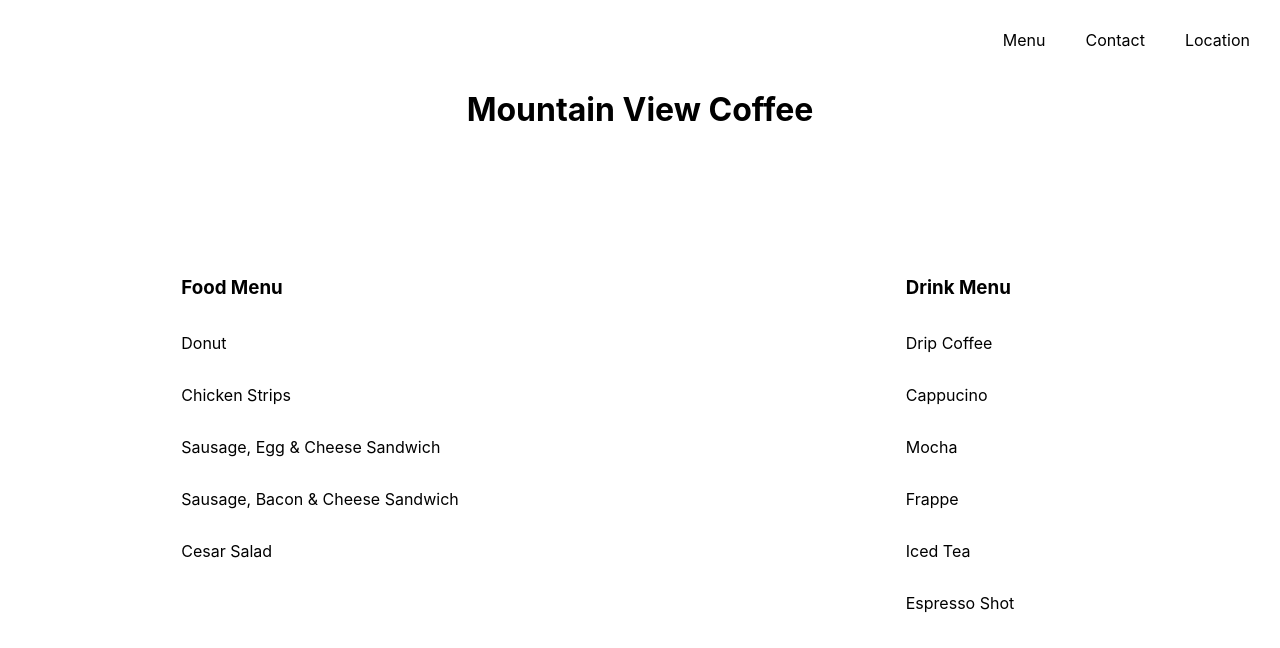
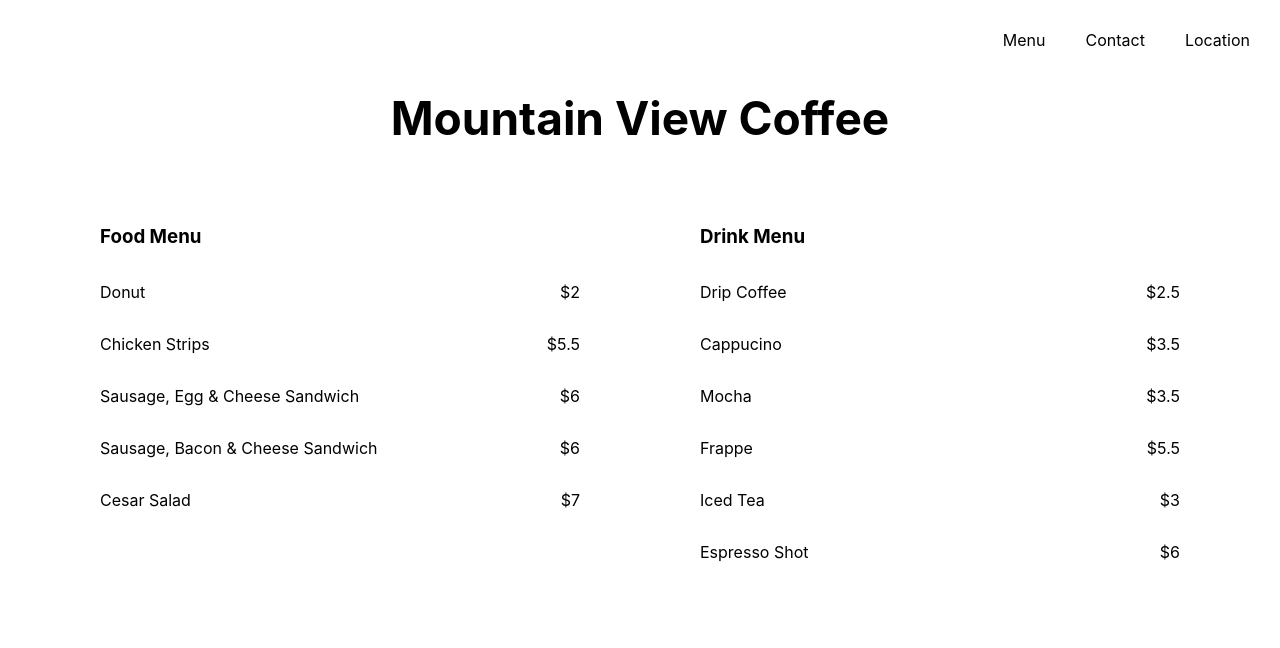
Before and after one commit to mkettel/react, a React (Create React App) app in the folder my-app/: page / in a window 1280 px wide. Shown: the top 648 px of the page. Built offline with nearby package versions, Linux system fonts and the light colour scheme.

Commit message:
added the changes so that we have a drinks and food menu that is built with the same structuring ensuring that when a new item is added to the dataset that it will be auto sorted to the correct column

```diff
--- a/my-app/src/App.css
+++ b/my-app/src/App.css
@@ -83,13 +83,16 @@
   margin: 20px;
 }
 .title {
+  font-size: 46px;
   margin-top: 10px;
-  margin-bottom: 10%;
+  margin-bottom: 60px;
 }
 /* end navbar */
 
 /* MAIN MENU */
 .main-menu {
+  max-width: 1200px;
+  margin: 0 auto;
   display: grid;
   grid-template-columns: 1fr 1fr;
   justify-items: center;
@@ -99,6 +102,12 @@
   flex-direction: column;
   justify-content: start;
   align-items: flex-start;
+  width: 80%;
+}
+.menu-two .item {
+  display: flex;
+  justify-content: space-between;
+  width: 100%;
 }
 
 @keyframes App-logo-spin {
--- a/my-app/src/App.js
+++ b/my-app/src/App.js
@@ -16,7 +16,7 @@ function App() {
     { name: "Matcha Vodka Latte", price: 5.50 },
     { name: "Cold ASF Brew", price: 3.00 }
   ];
-  // detailed menu to loop through
+  // MAIN DATASET FOR MENU ITEMS
   const detailedMenu = [
     { name: "Drip Coffee", price: 2.50, isFood: false },
     { name: "Cappucino", price: 3.50, isFood: false },
@@ -75,12 +75,13 @@ function App() {
       <div className="main-menu">
         <div className='menu-two'>
           <h3>Food Menu</h3>
-          {detailedMenu.map((item, key) => item.isFood && <p> {item.name} </p>
+          {detailedMenu.map((item, key) => item.isFood && <ColumnMenu name={item.name} price={item.price} />
           )}
         </div>
         <div className="menu-two">
           <h3>Drink Menu</h3>
-          {detailedMenu.map((item, key) => !item.isFood && <p> {item.name} </p> )}
+          {detailedMenu.map((item, key) => !item.isFood && <ColumnMenu name={item.name} price={item.price} />
+           )}
         </div>
       </div>
     </div>
@@ -90,6 +91,18 @@ function App() {
 
 // COMPONENTS ------------------------
 // - Some are now in their own files so the code is a bit cleaner
+
+
+// Displays the two column menu styles for the general drinks and food
+const ColumnMenu = (props) => {
+  return (
+    <div className='item'>
+      <p>{props.name}</p>
+      <p>${props.price}</p>
+    </div>
+  )
+}
+
 
 const MenuItem = (props) => {
   return (
```
